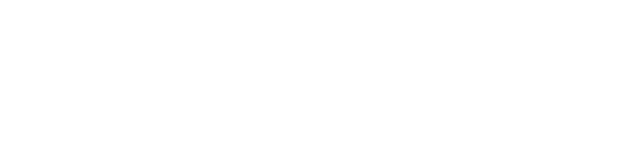
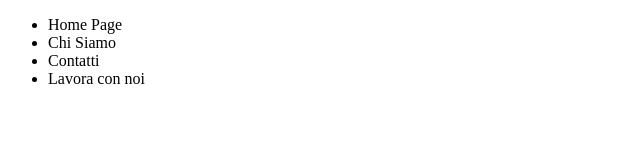
Before and after one commit to Giaki22/git-flow, a plain HTML site: page index.html in a window 1280 px wide. Shown: the whole page, without its empty margins (0-640 px from the left). Drawn offline with Linux system fonts and the light colour scheme.

Commit message:
add header nav

```diff
--- a/index.html
+++ b/index.html
@@ -10,7 +10,14 @@
 <body>
     <header>
         <div class="top-header"></div>
-        <div class="bottom-header"></div>
+        <div class="bottom-header">
+            <ul>
+                <li>Home Page</li>
+                <li>Chi Siamo</li>
+                <li>Contatti</li>
+                <li>Lavora con noi</li>
+            </ul>
+        </div>
     </header>
     <main>
 
```
